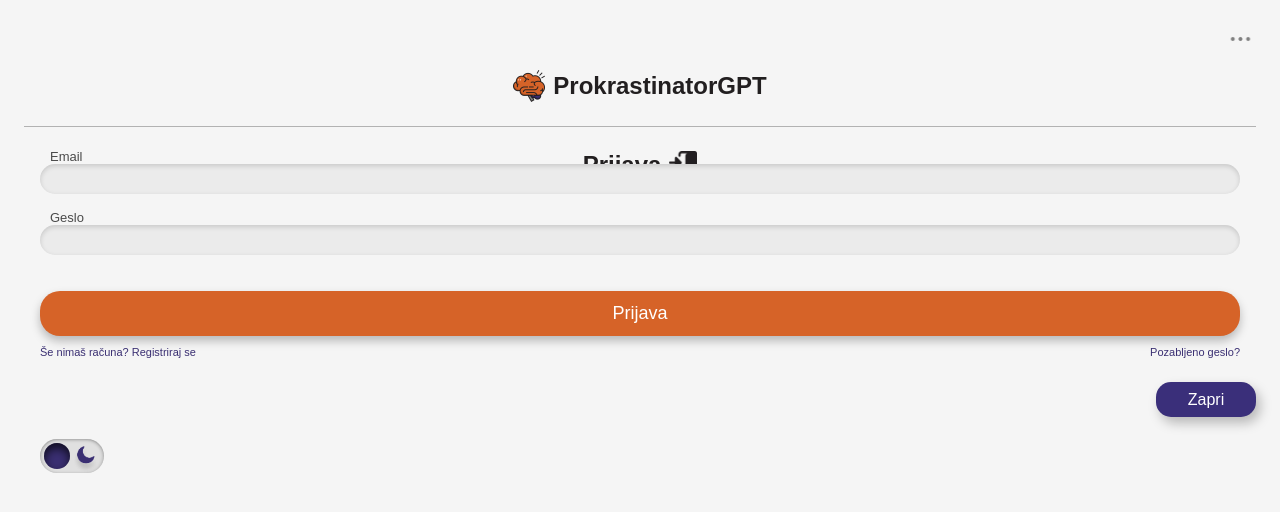
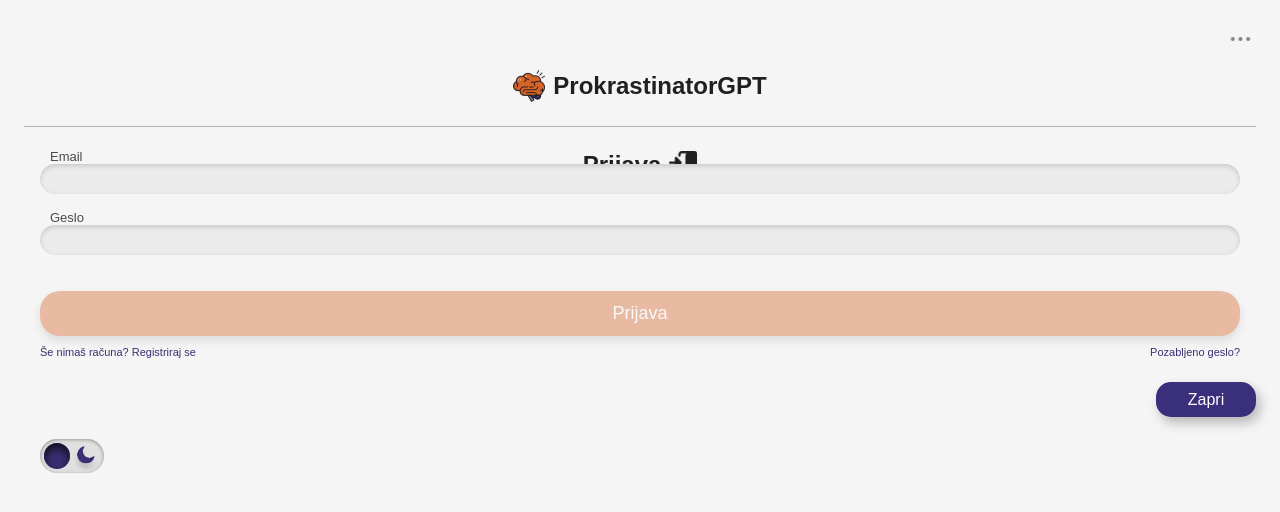
Before and after one commit to SPV-SK56-2026/ProkrastinatorGPT, a React (Vite) app in the folder code/frontend/: page / in a window 1280 px wide. Shown: the top 512 px of the page. Built offline with nearby package versions, Linux system fonts and the light colour scheme; a web font is replaced by a local one.

Commit message:
form validation

```diff
--- a/code/frontend/src/App.css
+++ b/code/frontend/src/App.css
@@ -515,3 +515,7 @@ box-shadow: inset 0 2px 4px -2px rgba(0,0,0,0.35),
   background: #D66328;
   box-shadow: 0 1px 4px inset rgba(0, 0, 0, 0.5);
 }
+.btnSubmit:disabled {
+  opacity: 0.4;
+  cursor: not-allowed;
+}
--- a/code/frontend/src/components/FormInput.tsx
+++ b/code/frontend/src/components/FormInput.tsx
@@ -7,6 +7,7 @@ interface FormInputProps {
   onChange?: (e: React.ChangeEvent<HTMLInputElement>) => void;
   placeholder?: string;
   className?: string;
+  style?: React.CSSProperties;
 }
 
 const FormInput: React.FC<FormInputProps> = ({
@@ -15,7 +16,8 @@ const FormInput: React.FC<FormInputProps> = ({
   value,
   onChange,
   placeholder,
-  className = 'registerInput'
+  className = 'registerInput' ,
+  style
 }) => {
   return (
     <div className="registerContainer">
@@ -26,6 +28,7 @@ const FormInput: React.FC<FormInputProps> = ({
         value={value}
         onChange={onChange}
         placeholder={placeholder}
+        style={style}
       />
     </div>
   );
--- a/code/frontend/src/login.tsx
+++ b/code/frontend/src/login.tsx
@@ -17,6 +17,8 @@ function Login({ setPage }: Props) {
   const icon = useIcon();
   const params = new URLSearchParams(window.location.search);
   const noAssignment = params.get("noAssignment");
+
+  const isFormValid = email.trim() !== '' && password.trim() !== '';
 
   const handleLogin = async (e: React.FormEvent) => {
     e.preventDefault();
@@ -51,7 +53,7 @@ function Login({ setPage }: Props) {
           <FormInput label="Email" type="email" value={email} onChange={(e) => setEmail(e.target.value)} />
           <FormInput label="Geslo" type="password" value={password} onChange={(e) => setPassword(e.target.value)} />
           <div className="registerContainer">
-            <PrimaryButton disabled={loading}>
+            <PrimaryButton disabled={loading || !isFormValid}>
               {loading ? 'Prijavljanje...' : 'Prijava'}
             </PrimaryButton>
             <div className="linksContainer">
--- a/code/frontend/src/register.tsx
+++ b/code/frontend/src/register.tsx
@@ -17,6 +17,17 @@ function Register({ setPage }: Props) {
   const icon = useIcon();
   const params = new URLSearchParams(window.location.search);
   const noAssignment = params.get("noAssignment");
+
+  const isPasswordValid = (pwd: string) => {
+    return (
+      pwd.length >= 8 &&
+      /[A-Z]/.test(pwd) &&
+      /[0-9]/.test(pwd) &&
+      /[.,?!#%=@]/.test(pwd)
+    );
+  };
+
+  const isFormValid = email.trim() !== '' && isPasswordValid(password);
 
   const handleRegister = async (e: React.FormEvent) => {
     e.preventDefault();
@@ -48,9 +59,26 @@ function Register({ setPage }: Props) {
       <div className='formContainer'>
         <form onSubmit={handleRegister}>
           <FormInput label="Email" type="email" value={email} onChange={(e) => setEmail(e.target.value)} />
-          <FormInput label="Geslo" type="password" value={password} onChange={(e) => setPassword(e.target.value)} />
+          <FormInput
+          label="Geslo"
+          type="password"
+          value={password}
+          onChange={(e) => setPassword(e.target.value)}
+          style={password && !isPasswordValid(password) ? { border: '2px solid red', color: 'red' } : {}}
+          />
+          {password && !isPasswordValid(password) && (
+            <div style={{ color: 'red', fontSize: '0.8rem', margin: '4px 0 8px 0' }}>
+              <strong>Geslo ni veljavno:</strong>
+              <ul style={{ paddingLeft: '1.2rem', margin: '4px 0' }}>
+                {password.length < 8 && <li>Vsaj 8 znakov</li>}
+                {!/[A-Z]/.test(password) && <li>Vsaj ena velika črka</li>}
+                {!/[0-9]/.test(password) && <li>Vsaj ena številka</li>}
+                {!/[.,?!#%=@]/.test(password) && <li>Vsaj en poseben znak (. , ? ! # % =)</li>}
+              </ul>
+            </div>
+          )}
           <div className="registerContainer">
-            <PrimaryButton disabled={loading}>
+            <PrimaryButton disabled={loading || !isFormValid}>
               {loading ? 'Ustvarjanje...' : 'Registracija'}
             </PrimaryButton>
             <a href='#' className='linkToLogin' onClick={() => setPage?.("login")}>
--- a/code/frontend/src/report.tsx
+++ b/code/frontend/src/report.tsx
@@ -13,6 +13,8 @@ function Report({ setPage }: Props) {
   const [report, setReport] = useState('')
   const icon = useIcon();
 
+  const isFormValid = report.trim() !== '';
+
   return (
     <LayoutWrapper setPage={setPage}>
       <PageHeader title="Prijavi napako" iconSrc={icon("bug")} iconId="bugIcon" />
@@ -25,7 +27,10 @@ function Report({ setPage }: Props) {
           onChange={(e) => setReport(e.target.value)}
         />
       </div>
-      <PrimaryButton onClick={() => console.log('Report submitted:', report)}>
+      <PrimaryButton
+        onClick={() => console.log('Report submitted:', report)}
+        disabled={!isFormValid}
+        >
         Prijava
       </PrimaryButton>
     </LayoutWrapper>
```
Also changed, not shown: 1 other file (tests, documents, lock files or other folders).
